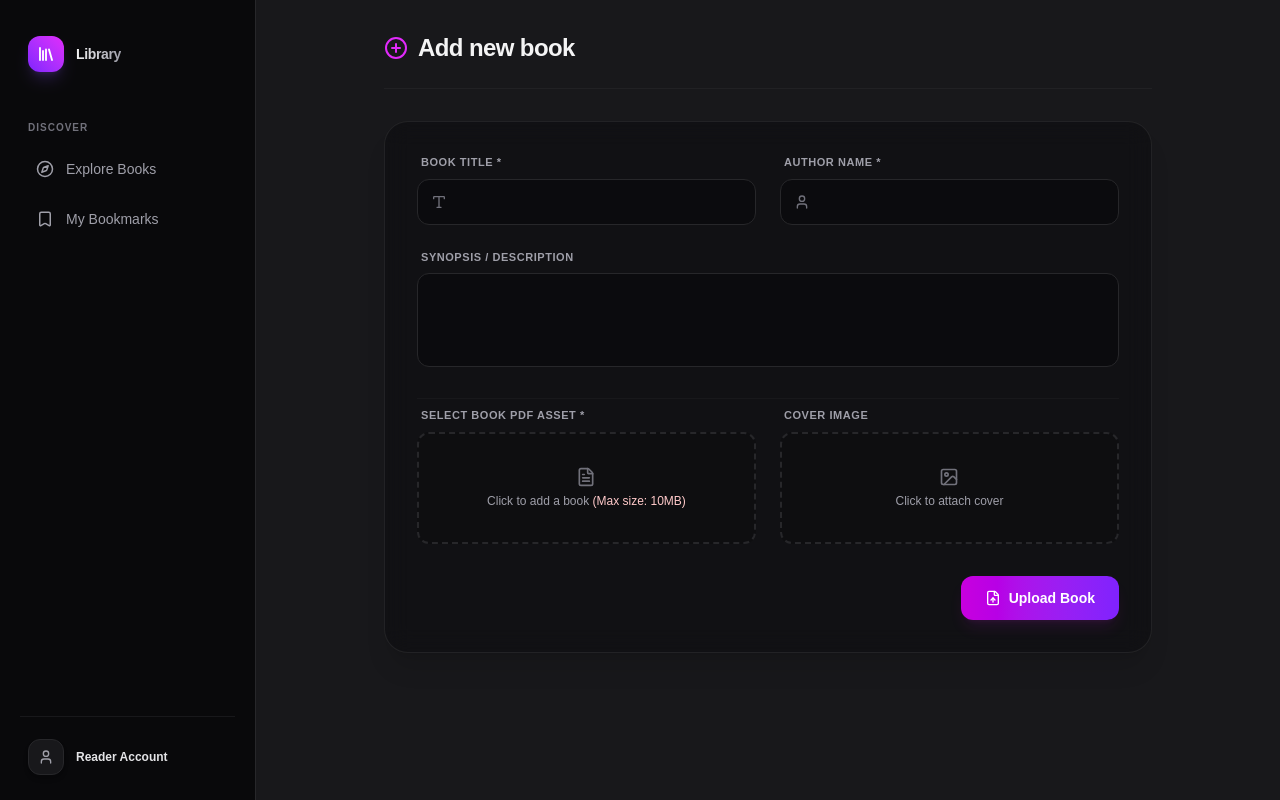
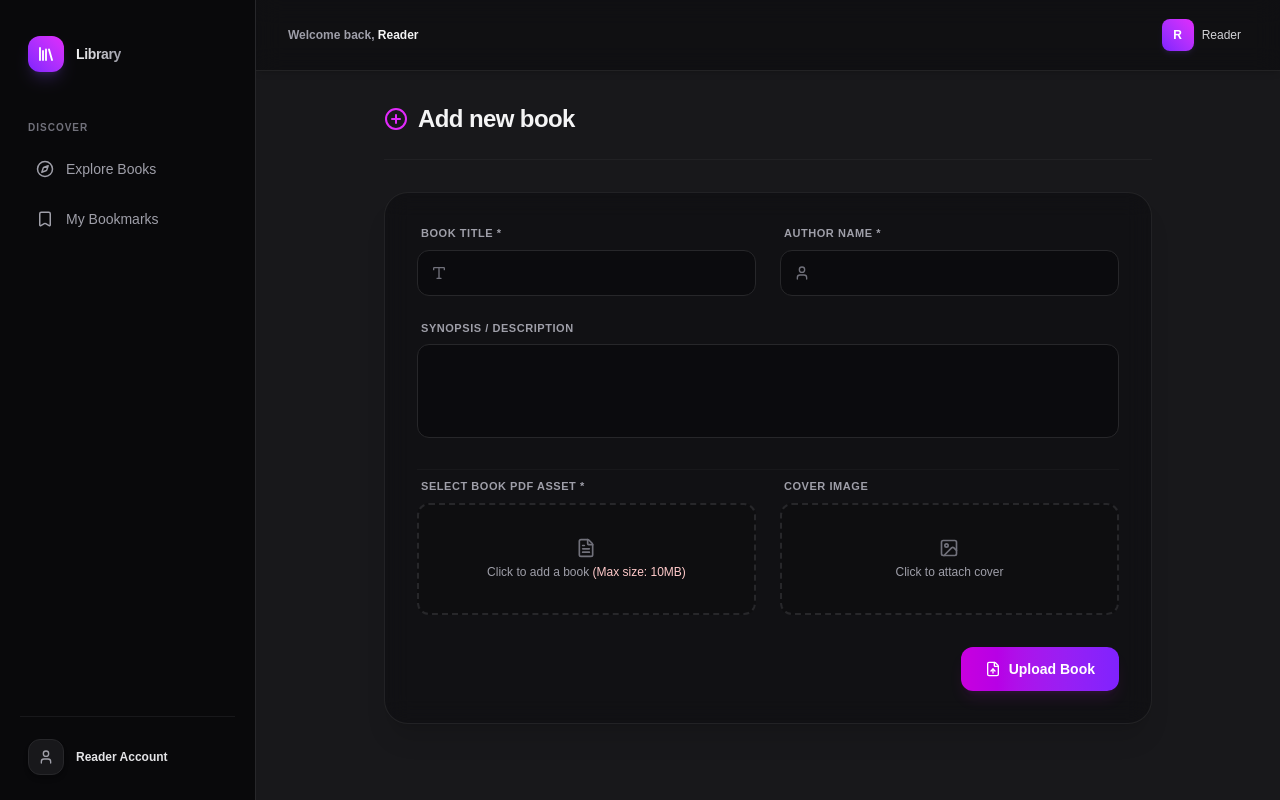
Before and after one commit to anuragv24/lms-sep, a Next.js app in the folder frontend/: page /admin-upload in a window 1280 px wide. Built offline with nearby package versions, Linux system fonts and the light colour scheme; no server answers.

Commit message:
feat: add ProfileDropdown component for user profile management in Dashboard

```diff
--- a/frontend/src/components/DashboardWrapper.jsx
+++ b/frontend/src/components/DashboardWrapper.jsx
@@ -3,6 +3,7 @@
 import React, { useState } from 'react';
 import { Menu, Library, X } from 'lucide-react';
 import Sidebar from './Sidebar';
+import ProfileDropdown from './ProfileDropdown';
 
 export default function DashboardWrapper({ children, currentUser }) {
   const [mobileMenuOpen, setMobileMenuOpen] = useState(false);
@@ -38,22 +39,36 @@ export default function DashboardWrapper({ children, currentUser }) {
 
       <div className="flex-1 flex flex-col min-w-0 overflow-hidden">
 
-        <header className="md:hidden w-full bg-zinc-950 border-b border-zinc-800 p-4 flex items-center justify-between shadow-md">
+        <header className="w-full bg-zinc-950/50 backdrop-blur-md border-b border-zinc-800/80 sm:px-6 md:px-8 py-3 flex items-center justify-between shadow-md z-40">
+
           <div className="flex items-center gap-3">
-            <div className="w-8 h-8 rounded-lg bg-gradient-to-tr from-violet-600 to-fuchsia-500 flex items-center justify-center text-white">
-              <Library size={16} className="stroke-[2.5]" />
+
+            <button
+              onClick={() => setMobileMenuOpen(true)}
+              className="md:hidden p-2 text-zinc-400 hover:text-zinc-100 hover:bg-zinc-900 rounded-lg transition-colors border border-zinc-800 focus:outline-none"
+            >
+              <Menu size={18} />
+            </button>
+
+            <div className="flex md:hidden items-center gap-2">
+              <div className="w-7 h-7 rounded-lg bg-gradient-to-tr from-violet-600 to-fuchsia-500 flex items-center justify-center text-white">
+              <Library size={14} className="stroke-[2.5]" />
             </div>
             <span className="font-bold text-sm tracking-tight text-zinc-100">
               Library
             </span>
           </div>
+          <div className="hidden md:block">
+              <h2 className="text-xs font-semibold text-zinc-400">
+                Welcome back, <span className="text-zinc-100 font-bold">{currentUser?.name?.split(' ')[0] || "Reader"}</span>
+              </h2>
+            </div>
+            </div>
 
-          <button
-            onClick={() => setMobileMenuOpen(true)}
-            className="p-2 text-zinc-400 hover:text-zinc-100 hover:bg-zinc-900 rounded-lg transition-colors border border-zinc-800 focus:outline-none"
-          >
-            <Menu size={20} />
-          </button>
+            <div className="flex items-center gap-4">
+            <ProfileDropdown currentUser={currentUser} />
+          </div>
+
         </header>
 
         <div className="flex-1 overflow-y-auto focus:outline-none">
--- /dev/null
+++ b/frontend/src/components/ProfileDropdown.jsx
@@ -0,0 +1,92 @@
+"use client";
+
+import { useEffect, useRef, useState } from "react";
+import Link from 'next/link';
+import { User, Settings, Shield, LogOut, Key } from 'lucide-react';
+import LogoutButton from "./LogoutButton";
+
+
+export default function ProfileDropdown({ currentUser }) {
+  const [isOpen, setIsOpen] = useState(false);
+  const dropdownRef = useRef(null);
+
+  useEffect(() => {
+    function handleClickOutside(event) {
+      if (dropdownRef.current && !dropdownRef.current.contains(event.target)) {
+        setIsOpen(false);
+      }
+    }
+    document.addEventListener("mousedown", handleClickOutside);
+    return () => document.removeEventListener("mousedown", handleClickOutside);
+  }, []);
+
+  const firstLetter = currentUser?.name ? currentUser.name.charAt(0).toUpperCase() : 'R';
+  const hasAvatar = !!currentUser?.profilePic;
+
+  return (
+    <div className="relative " ref={dropdownRef}>
+      <button
+        onClick={() => setIsOpen(!isOpen)}
+        className="flex items-center gap-2 p-1.5 rounded-xl hover:bg-zinc-900 border border-transparent hover:border-zinc-800 transition-all focus:outline-none"
+      >
+        {hasAvatar ? (
+          <img
+            src={currentUser.profilePic}
+            alt={currentUser.name}
+            className="w-8 h-8 rounded-lg object-cover border border-zinc-700"
+          />
+        ) : (
+          <div className="w-8 h-8 rounded-lg bg-gradient-to-tr from-violet-600 to-fuchsia-500 flex items-center justify-center text-white text-xs font-bold shadow-md shadow-violet-500/10">
+            {firstLetter}
+          </div>
+        )}
+        <span className="hidden sm:inline text-xs font-medium text-zinc-300 max-w-[100px] truncate">
+          {currentUser?.name || "Reader"}
+        </span>
+      </button>
+
+      {isOpen && (
+        <div className="absolute right-0 mt-2 w-64 bg-zinc-950 border border-zinc-800 rounded-2xl shadow-2xl py-2 z-50 animate-in fade-in slide-in-from-top-2 duration-150">
+          {/* user info */}
+          <div className="px-4 py-3 border-b border-zinc-900">
+            <p className="text-sm font-semibold text-zinc-100 truncate">
+              {currentUser?.name || "Reader Account"}
+            </p>
+            <p className="text-xs text-zinc-500 truncate mt-0.5">
+              {currentUser?.email}
+            </p>
+          </div>
+
+          <div className="p-1 space-y-0.5">
+            <Link
+              href="/profile"
+              onClick={() => setIsOpen(false)}
+              className="flex items-center gap-2.5 px-3 py-2 rounded-xl text-xs font-medium text-zinc-400 hover:bg-zinc-900 hover:text-zinc-200 transition-colors group"
+            >
+              <Settings size={14} className="text-zinc-500 group-hover:text-violet-400 transition-colors" />
+              Account Settings
+            </Link>
+            {currentUser?.role === 'admin' && (
+              <Link
+                href="/admin-upload"
+                onClick={() => setIsOpen(false)}
+                className="flex items-center gap-2.5 px-3 py-2 rounded-xl text-xs font-medium text-zinc-400 hover:bg-zinc-900 hover:text-zinc-200 transition-colors group"
+              >
+                <Shield size={14} className="text-zinc-500 group-hover:text-fuchsia-400 transition-colors" />
+                Admin Dashboard
+              </Link>
+            )}
+          </div>
+
+          <div className="border-t border-zinc-900 p-1 mt-1">
+            <div onClick={() => setIsOpen(false)} className="w-full">
+              <LogoutButton />
+            </div>
+          </div>
+
+
+        </div>
+      )}
+    </div>
+  );
+}
```
